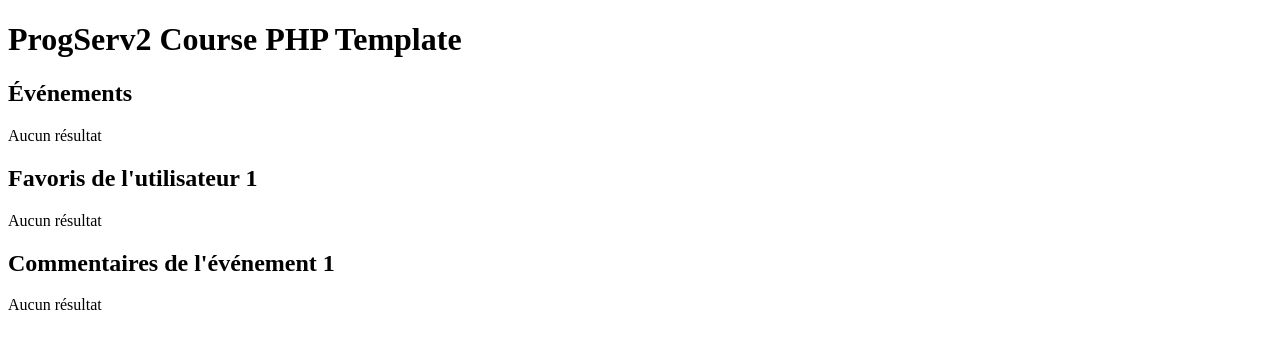
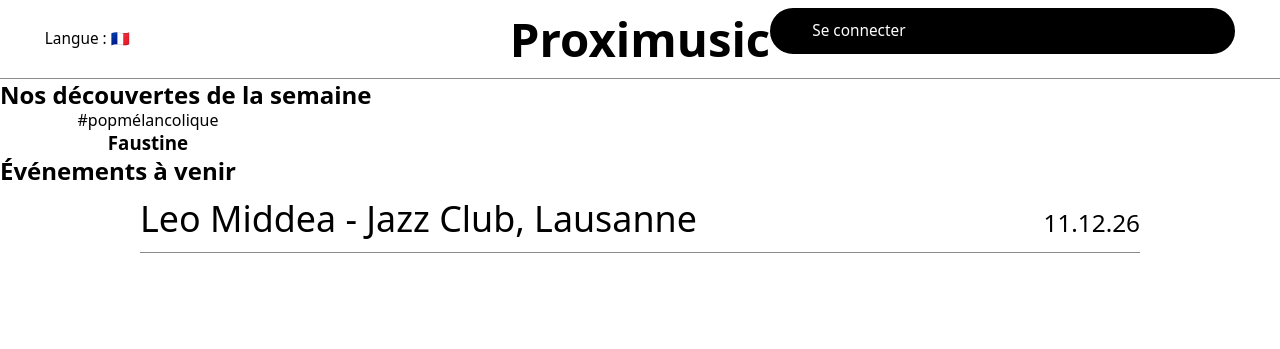
Before and after one commit to KryssPii/ProgServ2_Projet, a PHP site: page / in a window 1280 px wide. Shown: the top 349 px of the page. Run offline with PHP 8.4, Linux system fonts and the light colour scheme; data that the repository does not hold is empty.

Commit message:
ajout des fichiers css & html

```diff
--- /dev/null
+++ b/src/public/css/roots.css
@@ -0,0 +1,14 @@
+:root {
+	--black: #000;
+	--white: #fff;
+	--grey: #d9d9d9;
+	--grey-line: #8b8b8b;
+	--font: "Poppins", system-ui, -apple-system, "Segoe UI", sans-serif;
+	/* échelle de la maquette (largeur 1728) */
+	--fs-xs: clamp(0.8rem, 1.2vw, 1.15rem);
+	--fs-sm: clamp(0.9rem, 1.9vw, 1.6rem);
+	--fs-md: clamp(1rem, 2.5vw, 2.1rem);
+	--fs-lg: clamp(1.2rem, 2.8vw, 2.4rem);
+	--fs-xl: clamp(1.8rem, 3.7vw, 3.2rem);
+	--pad: clamp(1rem, 10vw, 170px);
+}
--- /dev/null
+++ b/src/public/css/style.css
@@ -0,0 +1,283 @@
+@import url(roots.css);
+*,
+*::before,
+*::after {
+	box-sizing: border-box;
+	margin: 0;
+	padding: 0;
+}
+body {
+	font-family: var(--font);
+	background: var(--white);
+	color: var(--black);
+	line-height: 1.3;
+}
+a {
+	color: inherit;
+	text-decoration: none;
+}
+ul {
+	list-style: none;
+}
+img {
+	display: block;
+	max-width: 100%;
+}
+
+/* ===== Header ===== */
+.header {
+	display: grid;
+	grid-template-columns: 1fr auto 1fr;
+	align-items: center;
+	padding: 0.5rem 3.5%;
+	border-bottom: 1px solid var(--grey-line);
+}
+.header .lang {
+	font-size: var(--fs-xs);
+	justify-self: start;
+}
+.header .logo {
+	font-size: var(--fs-xl);
+	font-weight: 700;
+	text-align: center;
+}
+.header .login {
+	font-size: var(--fs-xs);
+	justify-self: end;
+}
+.header .login:hover,
+.header .lang:hover {
+	text-decoration: underline;
+}
+
+/* ===== Titres de section ===== */
+.section {
+	padding: 2.5rem var(--pad);
+}
+.section__title {
+	font-size: var(--fs-xl);
+	font-weight: 700;
+	margin-bottom: 2rem;
+}
+
+/* ===== Découvertes de la semaine ===== */
+.discoveries {
+	display: grid;
+	grid-template-columns: repeat(4, 1fr);
+	gap: 2rem;
+	text-align: center;
+}
+.discovery img {
+	width: 100%;
+	aspect-ratio: 1 / 1;
+	object-fit: cover;
+	margin-bottom: 1rem;
+	background: var(--grey);
+}
+.discovery__name {
+	font-size: var(--fs-md);
+	font-weight: 700;
+}
+.discovery__tag {
+	font-size: var(--fs-md);
+}
+
+/* ===== Liste d'événements ===== */
+.events {
+	display: flex;
+	flex-direction: column;
+	gap: 1.2rem;
+	max-width: 1000px;
+	margin: 0 auto;
+}
+.event {
+	display: flex;
+	justify-content: space-between;
+	align-items: baseline;
+	gap: 1rem;
+	padding: 0.6rem 0;
+	border-bottom: 1px solid var(--grey-line);
+}
+.event:hover {
+	background: var(--grey);
+}
+.event__name {
+	font-size: var(--fs-lg);
+}
+.event__date {
+	font-size: var(--fs-sm);
+	white-space: nowrap;
+}
+
+/* ===== Détail d'un concert ===== */
+.concert__head {
+	display: flex;
+	justify-content: space-between;
+	align-items: flex-start;
+	gap: 1rem;
+	padding: 1.5rem var(--pad) 1rem;
+}
+.concert__title {
+	font-size: var(--fs-xl);
+	font-weight: 700;
+}
+.concert__date {
+	font-size: var(--fs-sm);
+	align-self: flex-end;
+}
+.concert__image {
+	width: min(64%, 1112px);
+	aspect-ratio: 16 / 9;
+	object-fit: cover;
+	margin: 1rem auto 2.5rem;
+	background: var(--grey);
+}
+.band {
+	background: var(--black);
+	color: var(--white);
+	padding: 2.5rem var(--pad);
+}
+.band p {
+	font-size: var(--fs-md);
+	line-height: 1.25;
+}
+
+.upcoming {
+	padding: 2.5rem var(--pad);
+}
+.upcoming .event {
+	border-color: var(--grey-line);
+}
+
+/* ===== Commentaires ===== */
+.comment-form {
+	display: flex;
+	align-items: center;
+	gap: 1.5rem;
+	margin-bottom: 2.5rem;
+}
+.comment-form__user {
+	display: grid;
+	place-items: center;
+	width: 90px;
+	height: 90px;
+	border-radius: 50%;
+	background: var(--grey);
+	color: var(--black);
+	font-size: var(--fs-xs);
+	flex-shrink: 0;
+}
+.comment-form input,
+.comment-form textarea {
+	flex: 1;
+	padding: 1rem 1.5rem;
+	font: inherit;
+	font-size: var(--fs-sm);
+	background: var(--grey);
+	border: none;
+	border-radius: 999px;
+	color: var(--black);
+}
+.comments__title {
+	font-size: var(--fs-md);
+	margin-bottom: 1.5rem;
+}
+.comment {
+	display: flex;
+	align-items: center;
+	gap: 1.5rem;
+	margin-bottom: 1.5rem;
+}
+.comment__author {
+	flex: 0 0 150px;
+	font-size: var(--fs-xs);
+	text-align: center;
+}
+.comment__text {
+	flex: 1;
+	padding: 1rem 1.5rem;
+	background: var(--grey);
+	color: var(--black);
+	border-radius: 999px;
+	font-size: var(--fs-sm);
+}
+
+/* ===== Profil ===== */
+.profile {
+	display: grid;
+	grid-template-columns: 1fr 1fr;
+	gap: 3rem;
+	padding: 3rem var(--pad);
+}
+.profile__title {
+	font-size: var(--fs-xl);
+	font-weight: 700;
+	margin-bottom: 2rem;
+}
+.profile__groups h2 {
+	font-size: var(--fs-md);
+	font-weight: 600;
+}
+.form {
+	display: flex;
+	flex-direction: column;
+	gap: 1.2rem;
+}
+.form label {
+	font-size: var(--fs-md);
+}
+.form input,
+.form textarea {
+	width: 100%;
+	margin-top: 0.4rem;
+	padding: 0.8rem 1.2rem;
+	font: inherit;
+	font-size: var(--fs-sm);
+	background: var(--grey);
+	border: none;
+	border-radius: 999px;
+}
+.form textarea {
+	border-radius: 24px;
+	min-height: 160px;
+	resize: vertical;
+}
+.btn {
+	align-self: flex-start;
+	padding: 0.7rem 2.5rem;
+	font: inherit;
+	font-size: var(--fs-xs);
+	color: var(--white);
+	background: var(--black);
+	border: 2px solid var(--black);
+	border-radius: 999px;
+	cursor: pointer;
+}
+.btn:hover {
+	background: var(--white);
+	color: var(--black);
+}
+input:focus,
+textarea:focus {
+	outline: 2px solid var(--black);
+}
+
+/* ===== Responsive ===== */
+@media (max-width: 800px) {
+	.discoveries {
+		grid-template-columns: repeat(2, 1fr);
+	}
+	.profile {
+		grid-template-columns: 1fr;
+	}
+	.concert__head {
+		flex-direction: column;
+	}
+	.concert__image {
+		width: 100%;
+	}
+	.comment,
+	.comment-form {
+		flex-wrap: wrap;
+	}
+}
--- a/src/public/index.php
+++ b/src/public/index.php
@@ -22,22 +22,29 @@ require __DIR__ . '/request.php';
 <html lang="fr">
 
 <head>
-    <meta charset="UTF-8">
-    <meta name="viewport" content="width=device-width, initial-scale=1.0">
-    <title>ProgServ2 Course PHP Template</title>
+    <link rel="stylesheet" href="./css/style.css">
 </head>
+<header class="header">
+    <span class="lang">Langue : 🇫🇷</span>
 
-<body>
-    <h1>ProgServ2 Course PHP Template</h1>
-
-    <h2>Événements</h2>
-    <?php displayTable((new Event($pdo))->getAll()); ?>
-
-    <h2>Favoris de l'utilisateur 1</h2>
-    <?php displayTable((new Favorite($pdo))->getByUser(1)); ?>
-
-    <h2>Commentaires de l'événement 1</h2>
-    <?php displayTable((new Comment($pdo))->getByEvent(1)); ?>
-</body>
+    <a class="logo" href="/">Proximusic</a>
+    <a class="btn" href="/login">Se connecter</a>
+</header>
+<main class="container">
+    <section>
+        <h2>Nos découvertes de la semaine</h2>
+        <div class="discoveries">
+            <article class="discovery"><span class="tag">#popmélancolique</span>
+                <h3>Faustine</h3>
+            </article>
+        </div>
+    </section>
+    <section>
+        <h2>Événements à venir</h2>
+        <ul class="events">
+            <li class="event"><span class="event__name">Leo Middea - Jazz Club, Lausanne</span><time class="event__date">11.12.26</time></li>
+        </ul>
+    </section>
+</main>
 
 </html>
```
Also changed, not shown: src/public/css/fonts.css (added).
